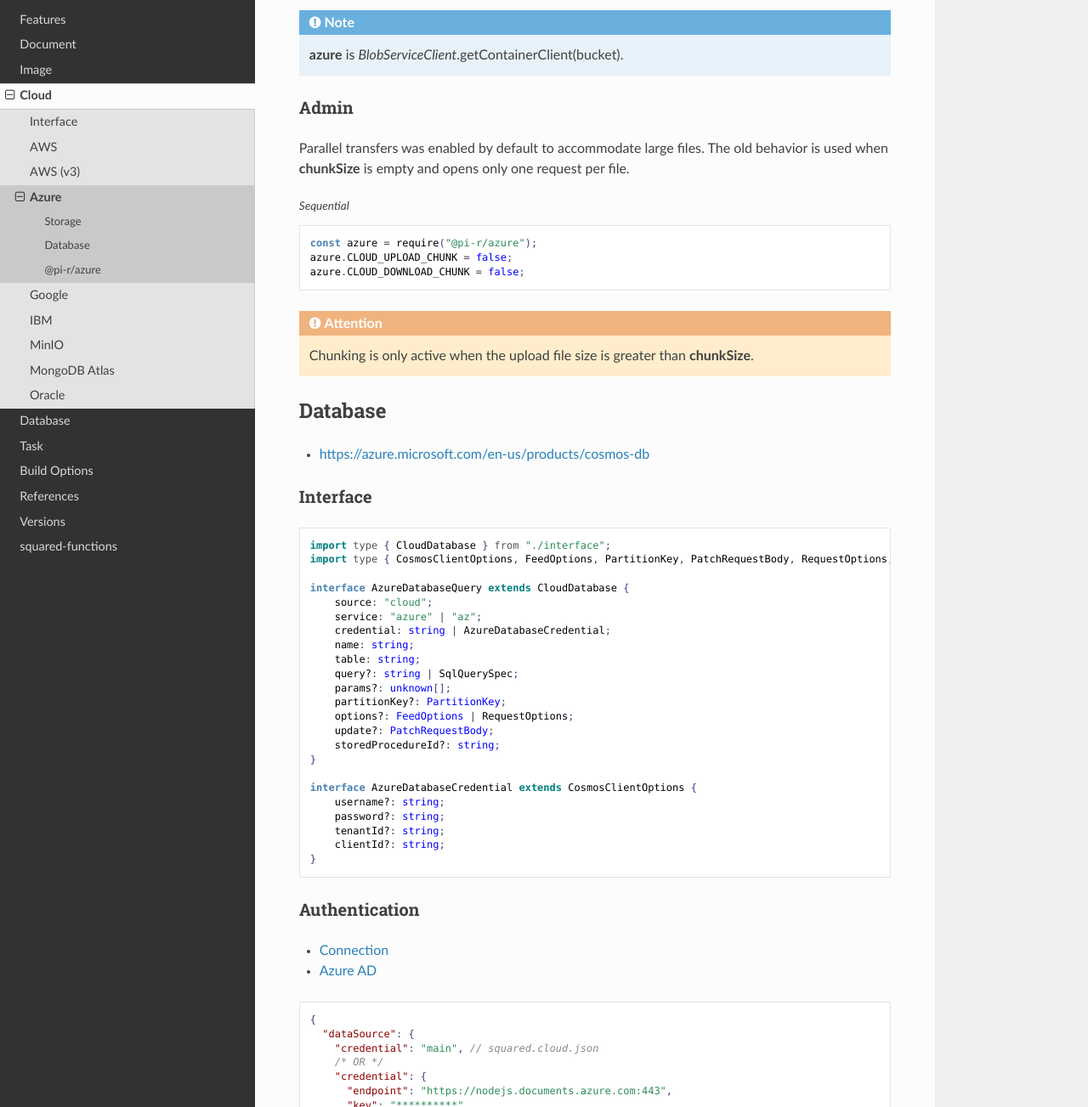
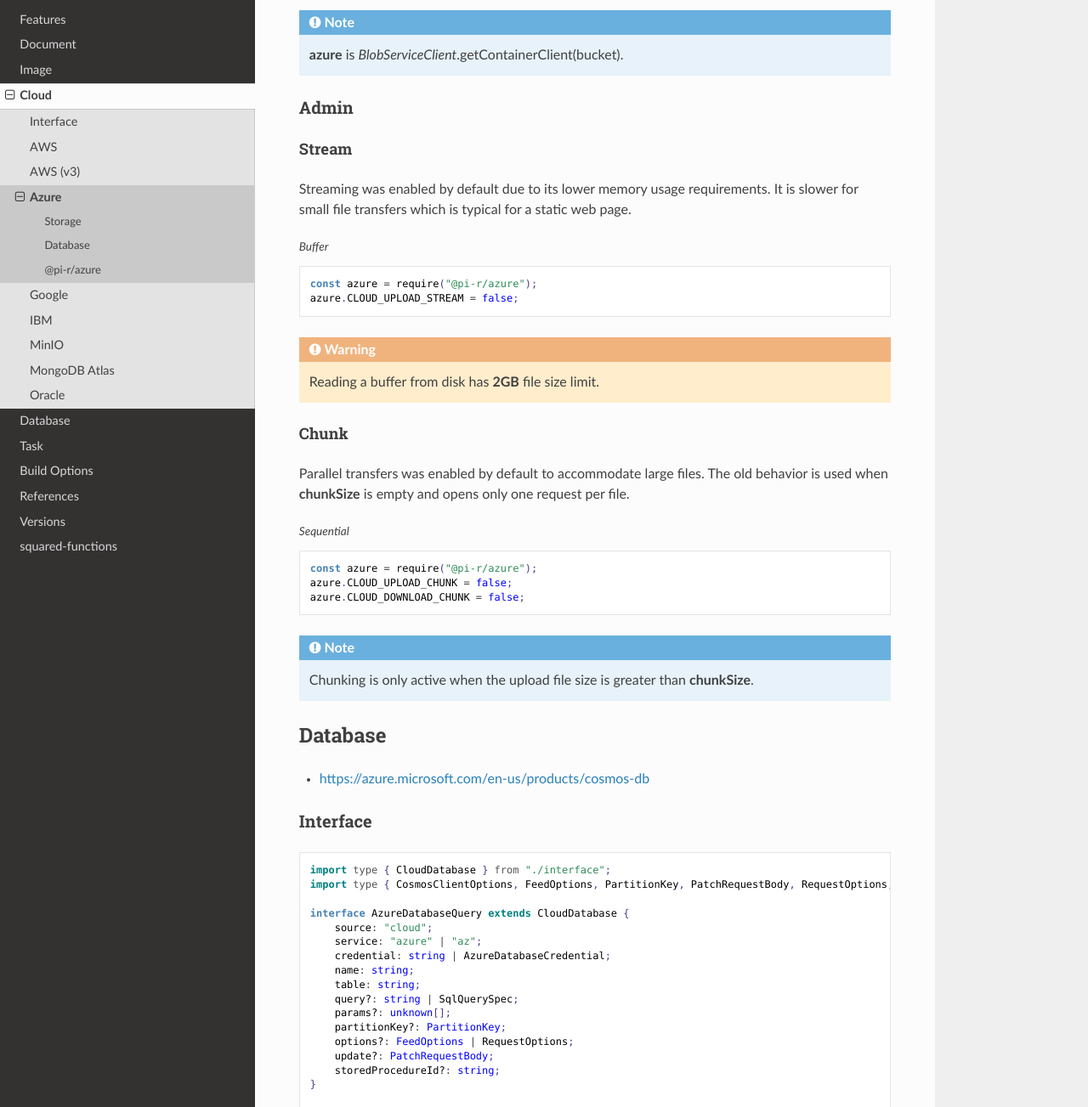
Before and after one commit to anpham6/chrome-docs, a Sphinx documentation site: the page built from source/cloud/azure.rst, in a window 1280 px wide and 1400 px high, scrolled down 2915 px, cut to the strip 97-1400 px from the top of the window. Shown: the whole strip at 85% size. Built offline with Sphinx 7.4.7 and the Read the Docs theme 2.0.0, drawn with Linux system fonts in a browser that asks for light colours; some of the changed text lies outside the part shown.

Commit message:
Cloud: Azure and GCP admin section was updated.

```diff
--- a/source/cloud/azure.rst
+++ b/source/cloud/azure.rst
@@ -162,6 +162,22 @@
 Admin
 -----
 
+Stream
+^^^^^^
+
+Streaming was enabled by default due to its lower memory usage requirements. It is slower for small file transfers which is typical for a static web page.
+
+.. code-block:: javascript
+  :caption: Buffer
+
+  const azure = require("@pi-r/azure");
+  azure.CLOUD_UPLOAD_STREAM = false;
+
+.. warning:: Reading a buffer from disk has **2GB** file size limit.
+
+Chunk
+^^^^^
+
 Parallel transfers was enabled by default to accommodate large files. The old behavior is used when **chunkSize** is empty and opens only one request per file.
 
 .. code-block:: javascript
@@ -171,7 +187,7 @@
   azure.CLOUD_UPLOAD_CHUNK = false;
   azure.CLOUD_DOWNLOAD_CHUNK = false;
 
-.. attention:: Chunking is only active when the upload file size is greater than **chunkSize**.
+.. note:: Chunking is only active when the upload file size is greater than **chunkSize**.
 
 Database
 ========
@@ -294,6 +310,7 @@
 
 .. versionadded:: 0.7.0
 
+ - **CLOUD_UPLOAD_STREAM** attribute in *ICloudServiceClient* was enabled.
   - Storage *upload* in parallel using property **chunkSize** was implemented.
   - Storage *download* in parallel using property **chunkSize** was implemented.
 
--- a/source/document/plugins/breakdown.rst
+++ b/source/document/plugins/breakdown.rst
@@ -36,7 +36,7 @@
       }
   }
 
-.. hint:: There are only three lines of relevant TypeScript being used to check for upgrade compatibility. Local file ".cjs" transformers offer the same functionality.
+.. hint:: There are only three lines of relevant TypeScript being used to check for upgrade compatibility. Local file ".cjs" transformers offer the same exact functionality.
 
 Comments
 ========
--- a/source/document/plugins/built-in.rst
+++ b/source/document/plugins/built-in.rst
@@ -99,6 +99,6 @@
 - Local plain file with single function (e.g. ".js")
 - Inline function
 
-.. note:: More advanced plugins can be written when installed through NPM.
+.. tip:: More advanced plugins can be written when installed through NPM.
 
 .. [#] settings.transform.imports
--- a/source/document/watch.rst
+++ b/source/document/watch.rst
@@ -6,8 +6,8 @@
 
 Hot module replacement is only available for ``<link>`` and ``<img>`` elements. It is disabled by default due to possible conflicts with preloaded JavaScript.
 
-Using JSON config [#]_
-======================
+Using JSON config
+=================
 
 ::
 
--- a/source/index.rst
+++ b/source/index.rst
@@ -31,13 +31,13 @@
 .. highlight:: bash
 
 .. code-block::
-  :caption: Minimum 15.4 + 16.0
+  :caption: Under 15.4 + 16.0
 
   npm i abort-controller
   npm i event-target-shim
 
 .. code-block::
-  :caption: Minimum 14.17 + 15.0
+  :caption: Under 14.17 + 15.0
 
   node --experimental-abortcontroller serve.js
 
@@ -45,7 +45,7 @@
 ----
 
 .. code-block::
-  :caption: Minimum 14.17 + 15.6
+  :caption: Under 14.17 + 15.6
 
   npm i uuid
 
```
Also changed, not shown: other parts of source/document/watch.rst (+0 -2 lines), source/cloud/gcp.rst (+18 -1 lines).
